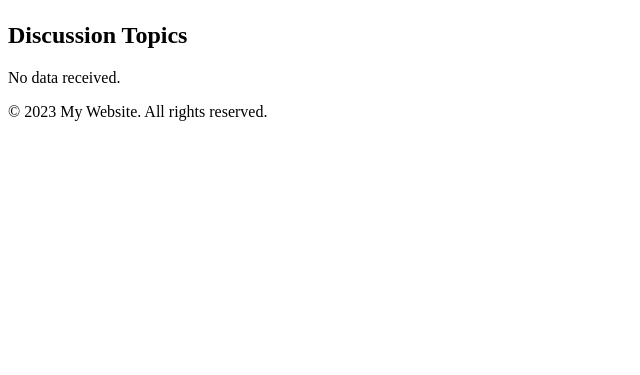
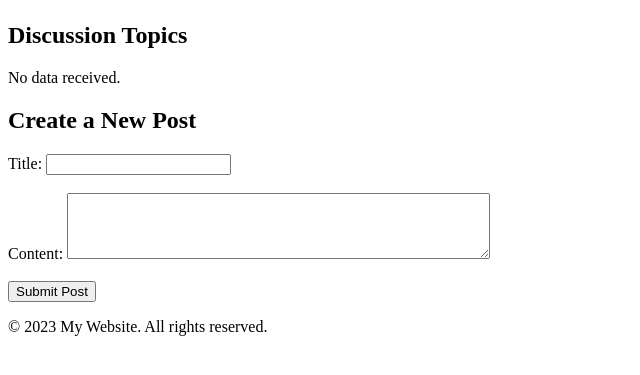
Before and after one commit to webservv/webserv, a PHP site: page /post.php in a window 1280 px wide. Shown: the part 58-433 px from the top of the page, without its empty margins (0-640 px from the left). Run offline with PHP 8.4, Linux system fonts and the light colour scheme; data that the repository does not hold is empty; some libraries are stand-ins or nearby versions.

Commit message:
add infinity post

```diff
--- a/cgi/post.php
+++ b/cgi/post.php
@@ -33,6 +33,18 @@ if ($title && $content) {
 } else {
     echo "            <p>No data received.</p>";
 }
+echo "        <section>";
+echo "            <h2>Create a New Post</h2>";
+echo "            <form action='/cgi/post.php' method='post'>";
+echo "                <label for='title'>Title:</label>";
+echo "                <input type='text' id='title' name='title' required><br><br>";
+echo "                ";
+echo "                <label for='content'>Content:</label>";
+echo "                <textarea id='content' name='content' rows='4' cols='50' required></textarea><br><br>";
+echo "                ";
+echo "                <input type='submit' value='Submit Post'>";
+echo "            </form>";
+echo "        </section>";
 echo "        </section>";
 echo "    </main>";
 echo "    <footer>";
```
